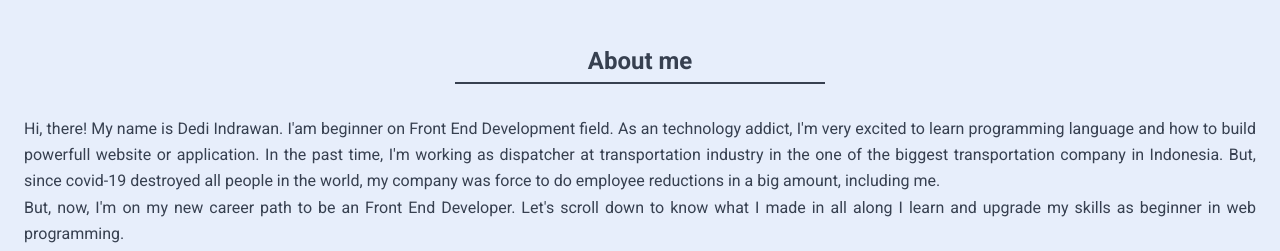
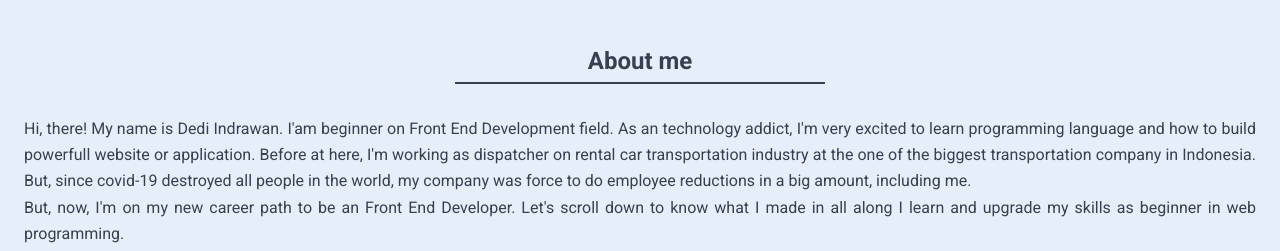
Before and after one commit to dediindrawan/dedi-indrawan-portfolio, a plain HTML site: page index.html in a window 1280 px wide. Shown: the part 722-973 px from the top of the page. Drawn offline with Linux system fonts and the light colour scheme.

Commit message:
first commit

```diff
--- a/index.html
+++ b/index.html
@@ -64,7 +64,7 @@
                 <p>
                     Hi, there! My name is Dedi Indrawan. I'am beginner on Front End Development field. As an technology
                     addict, I'm very excited to learn programming language and how to build powerfull website or
-                    application. In the past time, I'm working as dispatcher at transportation industry in the one of
+                    application. Before at here, I'm working as dispatcher on rental car transportation industry at the one of
                     the biggest transportation company in Indonesia. But, since covid-19 destroyed all people in the
                     world, my company was force to do employee reductions in a big amount, including me.
                 </p>
```
